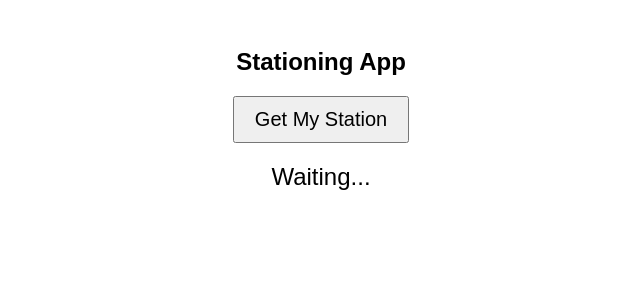
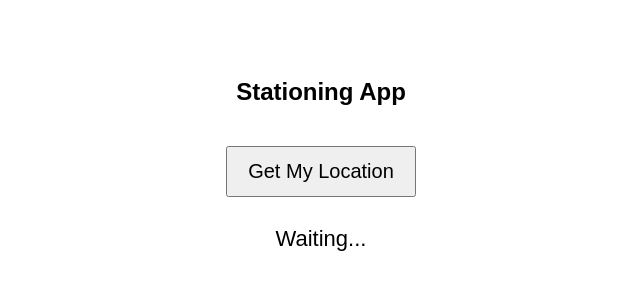
Before and after one commit to Dakota-Mer/stationing-app, a plain HTML site: page Index.html in a window 1280 px wide. Shown: the whole page, without its empty margins (319-959 px from the left). Drawn offline with Linux system fonts and the light colour scheme.

Commit message:
Update Index.html

```diff
--- a/Index.html
+++ b/Index.html
@@ -1,34 +1,57 @@
 <!DOCTYPE html>
 <html>
 <head>
+  <meta charset="UTF-8">
+  <meta name="viewport" content="width=device-width, initial-scale=1.0">
   <title>Stationing App</title>
-  <meta name="viewport" content="width=device-width, initial-scale=1.0">
   <style>
-    body { font-family: Arial; text-align: center; padding: 20px; }
-    button { font-size: 20px; padding: 10px 20px; }
-    #output { font-size: 24px; margin-top: 20px; }
+    body {
+      font-family: Arial, sans-serif;
+      text-align: center;
+      padding: 30px;
+      background: white;
+      color: black;
+    }
+    h2 {
+      margin-top: 40px;
+    }
+    button {
+      font-size: 20px;
+      padding: 12px 20px;
+      margin-top: 20px;
+    }
+    #output {
+      font-size: 22px;
+      margin-top: 25px;
+      line-height: 1.5;
+    }
   </style>
 </head>
 <body>
-
   <h2>Stationing App</h2>
-
-<button onclick="getLocation()">Get My Station</button>
-
+  <button onclick="getLocation()">Get My Location</button>
   <div id="output">Waiting...</div>
 
   <script>
     function getLocation() {
-  navigator.geolocation.getCurrentPosition(showPosition);
+      if (!navigator.geolocation) {
+        document.getElementById("output").innerHTML = "Geolocation not supported.";
+        return;
       }
 
-function showPosition(position) {
+      navigator.geolocation.getCurrentPosition(
+        function(position) {
           document.getElementById("output").innerHTML =
             "Lat: " + position.coords.latitude.toFixed(6) +
             "<br>Lon: " + position.coords.longitude.toFixed(6) +
             "<br>Accuracy: " + position.coords.accuracy.toFixed(1) + " meters";
+        },
+        function(error) {
+          document.getElementById("output").innerHTML =
+            "Location error: " + error.message;
+        }
+      );
     }
   </script>
-
 </body>
 </html>
```
Lines whose indentation alone changed are shown as unchanged.
